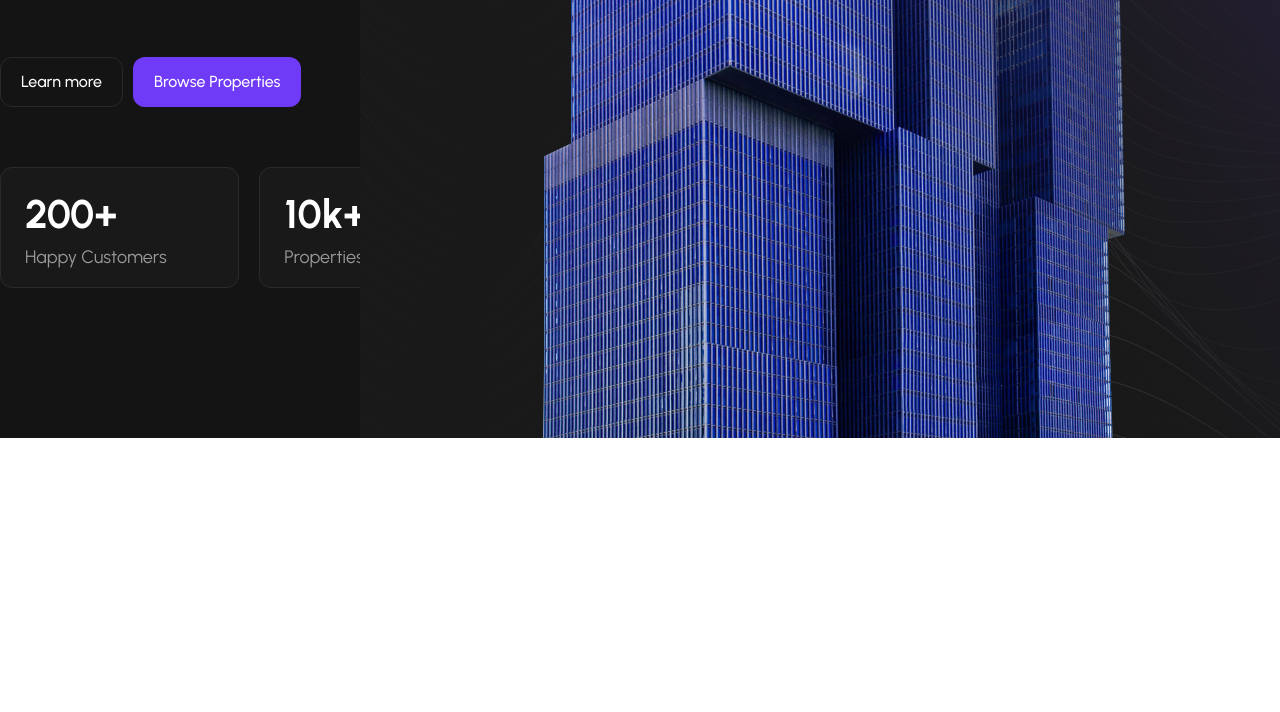
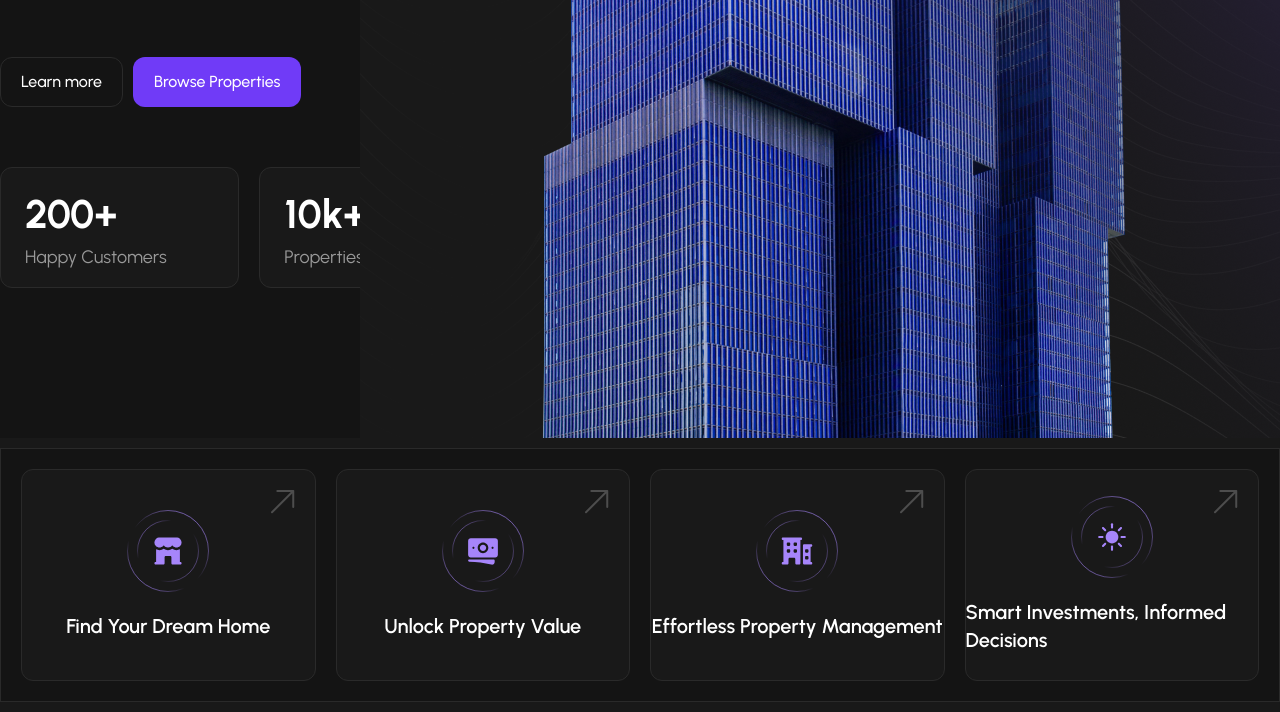
Before and after one commit to atwngweb/module-1-tailwind, a website: page index.html in a window 1280 px wide. Shown: the part 538-1250 px from the top of the page. Before the commit the page ends 976 px from the top, so only its background shows below. Drawn offline with Linux system fonts and the light colour scheme.

Commit message:
done desc hero

```diff
--- a/index.html
+++ b/index.html
@@ -103,6 +103,43 @@
         </div>
     </div>
 
+    <!-- Desc Hero -->
+    <div class="bg-[#141414] p-5 grid grid-cols-4 gap-5 border border-[#2a2a2a] outline-10 outline-[#191919] my-2.5">
+        <div
+            class=" h-53 bg-[#191919] rounded-xl border border-[#2a2a2a] flex flex-col justify-center items-center text-white relative">
+            <img src="./image/img-desc-hero-1.svg" alt="" class="w-20.5 h-20.5">
+            <p class="font-semibold text-xl mt-5">Find Your Dream Home</p>
+            <a href="#">
+                <img src="./image/icon-desc-hero.svg" alt="" class="absolute top-5 right-5">
+            </a>
+        </div>
+
+        <div
+            class=" h-53 bg-[#191919] rounded-xl border border-[#2a2a2a] flex flex-col justify-center items-center text-white relative">
+            <img src="./image/img-desc-hero-2.svg" alt="" class="w-20.5 h-20.5">
+            <p class="font-semibold text-xl mt-5">Unlock Property Value</p>
+            <a href="#">
+                <img src="./image/icon-desc-hero.svg" alt="" class="absolute top-5 right-5">
+            </a>
+        </div>
+
+        <div
+            class=" h-53 bg-[#191919] rounded-xl border border-[#2a2a2a] flex flex-col justify-center items-center text-white relative">
+            <img src="./image/img-desc-hero-3.svg" alt="" class="w-20.5 h-20.5">
+            <p class="font-semibold text-xl mt-5">Effortless Property Management</p>
+            <a href="#">
+                <img src="./image/icon-desc-hero.svg" alt="" class="absolute top-5 right-5">
+            </a>
+        </div>
+        <div
+            class=" h-53 bg-[#191919] rounded-xl border border-[#2a2a2a] flex flex-col justify-center items-center text-white relative">
+            <img src="./image/img-desc-hero-4.svg" alt="" class="w-20.5 h-20.5">
+            <p class="font-semibold text-xl mt-5">Smart Investments, Informed Decisions</p>
+            <a href="#">
+                <img src="./image/icon-desc-hero.svg" alt="" class="absolute top-5 right-5">
+            </a>
+        </div>
+    </div>
 </body>
 
 </html>
```
Also changed, not shown: image/icon-desc-hero.svg (added), image/img-desc-hero-1.svg (added), image/img-desc-hero-2.svg (added), image/img-desc-hero-3.svg (added), image/img-desc-hero-4.svg (added), styles/build.css.
